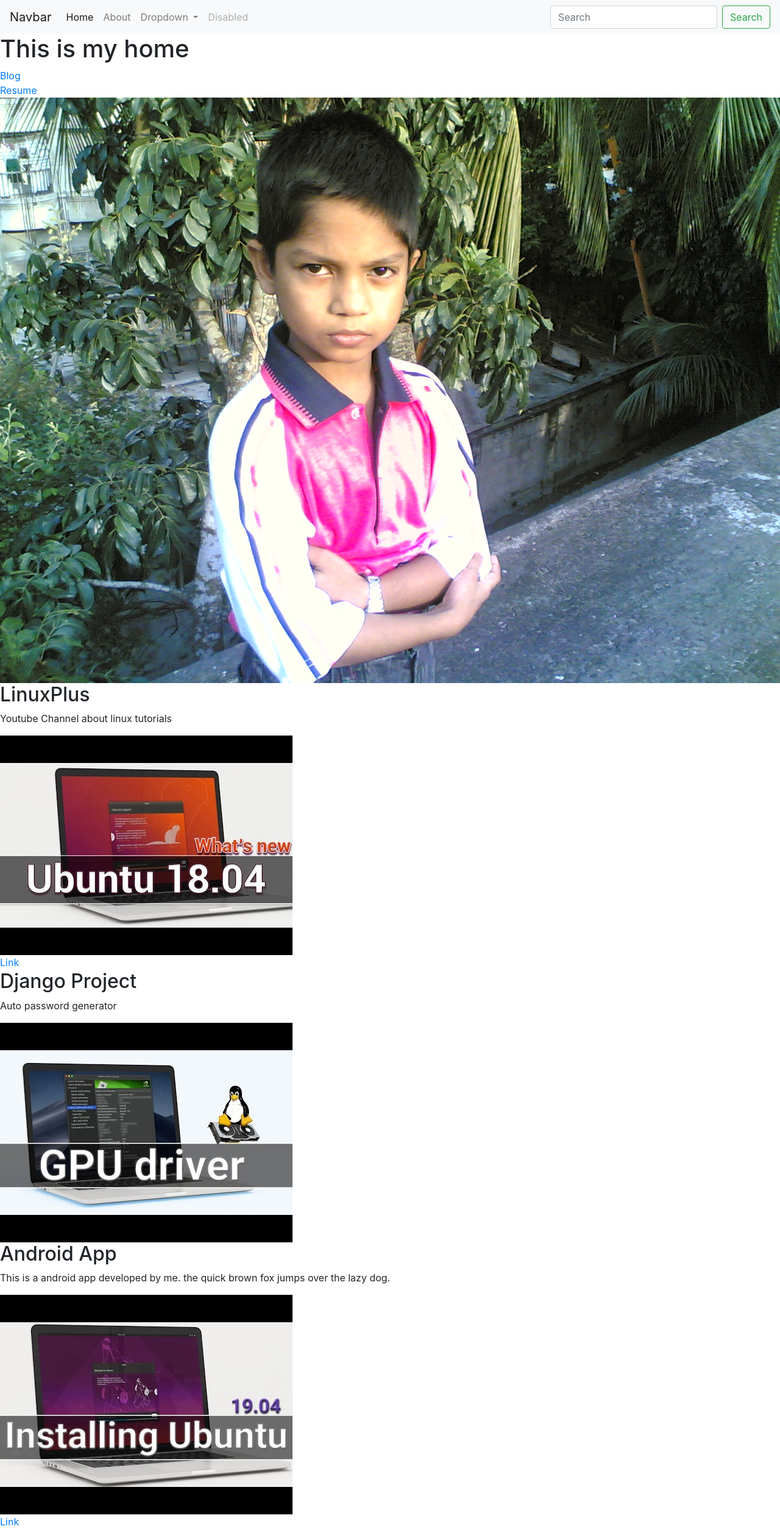
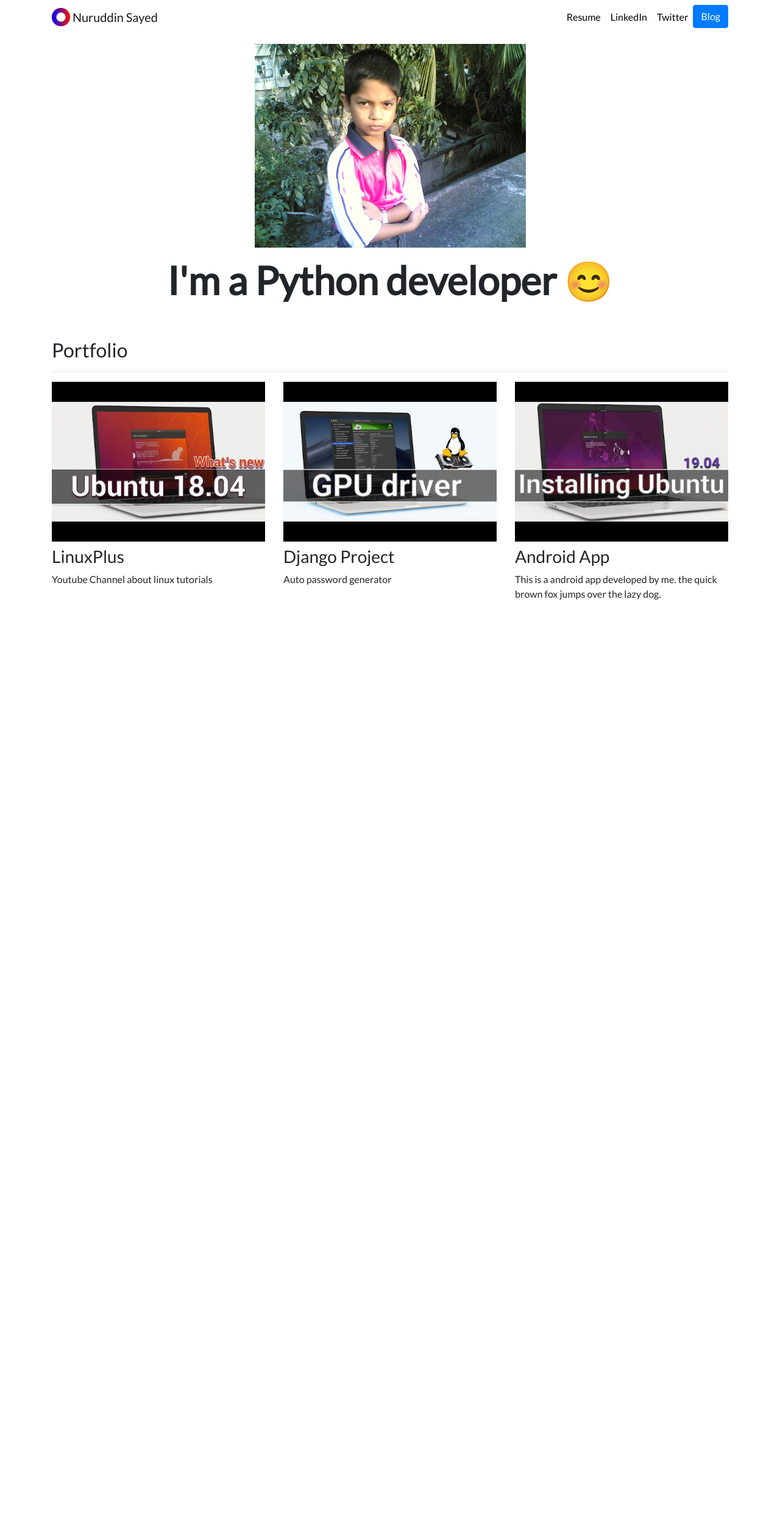
Before and after one commit to PythonDjangoJavascript/personal_portfolio, a Django app: page / in a window 1280 px wide. Shown: the whole page at 61% size. After the commit the page ends 983 px from the top, so only its background shows below. Run offline with Django 3.2, Linux system fonts and the light colour scheme; data comes from the database, SQL or seed files in the repository; both versions use the stored data as it was after the commit; some libraries are stand-ins or nearby versions.

Commit message:
polished with bootstrap

```diff
--- /dev/null
+++ b/portfolio/static/portfolio/custom.css
@@ -0,0 +1,24 @@
+.navbar-nav .nav-link {
+    color: rgba(0,0,0,1) !important;
+}
+
+.navbar-nav .nav-link:hover {
+    color: rgba(0,0,0,.5) !important;
+}
+
+body {
+    font-family: 'Lato', sans-serif;
+}
+
+#blogtitle {
+    font-size: 6rem;
+}
+
+@media (min-width: 992px) {
+    #hometext {
+        font-size: 4rem;
+    }
+    #blogdetailtitle {
+        font-size: 5rem;
+    }
+}
--- a/portfolio/templates/portfolio/base.html
+++ b/portfolio/templates/portfolio/base.html
@@ -1,58 +1,62 @@
+{% load static %}
 <!doctype html>
 <html lang="en">
+
 <head>
   <!-- Required meta tags -->
   <meta charset="utf-8">
   <meta name="viewport" content="width=device-width, initial-scale=1, shrink-to-fit=no">
 
   <!-- Bootstrap CSS -->
-    <link rel="stylesheet" href="https://stackpath.bootstrapcdn.com/bootstrap/4.5.0/css/bootstrap.min.css" integrity="sha384-9aIt2nRpC12Uk9gS9baDl411NQApFmC26EwAOH8WgZl5MYYxFfc+NcPb1dKGj7Sk" crossorigin="anonymous">
+  <link rel="stylesheet" href="https://stackpath.bootstrapcdn.com/bootstrap/4.4.1/css/bootstrap.min.css" integrity="sha384-Vkoo8x4CGsO3+Hhxv8T/Q5PaXtkKtu6ug5TOeNV6gBiFeWPGFN9MuhOf23Q9Ifjh" crossorigin="anonymous">
 
-    <nav class="navbar navbar-expand-lg navbar-light bg-light">
-      <a class="navbar-brand" href="#">Navbar</a>
-      <button class="navbar-toggler" type="button" data-toggle="collapse" data-target="#navbarSupportedContent" aria-controls="navbarSupportedContent" aria-expanded="false" aria-label="Toggle navigation">
+  <link rel="stylesheet" href="{% static "portfolio/custom.css" %}">
+
+  <link href="https://fonts.googleapis.com/css?family=Lato&display=swap" rel="stylesheet">
+
+  <link rel="icon" type="image/png" href="{% static "portfolio/Logo.png" %}">
+
+  <title>Nuruddin Sayed</title>
+</head>
+
+<body>
+
+  <nav id="topNav" class="navbar navbar-expand-md navbar-light">
+    <div class="container">
+      <a class="navbar-brand" href="{% url 'home' %}">
+        <img src="{% static "portfolio/Logo.png" %}" width="30" height="30" class="d-inline-block align-top" alt="Sayed's Logo">
+        <span>Nuruddin Sayed</span>
+      </a>
+      <button class="navbar-toggler" type="button" data-toggle="collapse" data-target="#navbarNav" aria-controls="navbarNav" aria-expanded="false" aria-label="Toggle navigation">
         <span class="navbar-toggler-icon"></span>
       </button>
-
-      <div class="collapse navbar-collapse" id="navbarSupportedContent">
-        <ul class="navbar-nav mr-auto">
-          <li class="nav-item active">
-            <a class="nav-link" href="#">Home <span class="sr-only">(current)</span></a>
+      <div class="collapse navbar-collapse text-center" id="navbarNav">
+        <ul class="navbar-nav ml-auto">
+          <li class="nav-item">
+            <a class="nav-link" href="{% static "portfolio/resume.pdf" %}">Resume</a>
           </li>
           <li class="nav-item">
-            <a class="nav-link" href="#">About</a>
-          </li>
-          <li class="nav-item dropdown">
-            <a class="nav-link dropdown-toggle" href="#" id="navbarDropdown" role="button" data-toggle="dropdown" aria-haspopup="true" aria-expanded="false">
-              Dropdown
-            </a>
-            <div class="dropdown-menu" aria-labelledby="navbarDropdown">
-              <a class="dropdown-item" href="#">Action</a>
-              <a class="dropdown-item" href="#">Another action</a>
-              <div class="dropdown-divider"></div>
-              <a class="dropdown-item" href="#">Something else here</a>
-            </div>
+            <a class="nav-link" href="https://www.linkedin.com/in/nuruddinsayeed/" target="_blank">LinkedIn</a>
           </li>
           <li class="nav-item">
-            <a class="nav-link disabled" href="#" tabindex="-1" aria-disabled="true">Disabled</a>
+            <a class="nav-link" href="https://web.facebook.com/nuruddinsayeed" target="_blank">Twitter</a>
+          </li>
+          <li>
+            <a role="button" href="{% url 'blog:all_blogs' %}" class="btn btn-primary">Blog</a>
           </li>
         </ul>
-        <form class="form-inline my-2 my-lg-0">
-          <input class="form-control mr-sm-2" type="search" placeholder="Search" aria-label="Search">
-          <button class="btn btn-outline-success my-2 my-sm-0" type="submit">Search</button>
-        </form>
+      </div>
     </div>
   </nav>
-  </head>
-  <body>
-
-    {% block content %} {% endblock %}
-
+  <div class="container">
+    {% block content %}{% endblock %}
+  </div>
 
   <!-- Optional JavaScript -->
   <!-- jQuery first, then Popper.js, then Bootstrap JS -->
-    <script src="https://code.jquery.com/jquery-3.5.1.slim.min.js" integrity="sha384-DfXdz2htPH0lsSSs5nCTpuj/zy4C+OGpamoFVy38MVBnE+IbbVYUew+OrCXaRkfj" crossorigin="anonymous"></script>
+  <script src="https://code.jquery.com/jquery-3.4.1.slim.min.js" integrity="sha384-J6qa4849blE2+poT4WnyKhv5vZF5SrPo0iEjwBvKU7imGFAV0wwj1yYfoRSJoZ+n" crossorigin="anonymous"></script>
   <script src="https://cdn.jsdelivr.net/npm/popper.js@1.16.0/dist/umd/popper.min.js" integrity="sha384-Q6E9RHvbIyZFJoft+2mJbHaEWldlvI9IOYy5n3zV9zzTtmI3UksdQRVvoxMfooAo" crossorigin="anonymous"></script>
-    <script src="https://stackpath.bootstrapcdn.com/bootstrap/4.5.0/js/bootstrap.min.js" integrity="sha384-OgVRvuATP1z7JjHLkuOU7Xw704+h835Lr+6QL9UvYjZE3Ipu6Tp75j7Bh/kR0JKI" crossorigin="anonymous"></script>
+  <script src="https://stackpath.bootstrapcdn.com/bootstrap/4.4.1/js/bootstrap.min.js" integrity="sha384-wfSDF2E50Y2D1uUdj0O3uMBJnjuUD4Ih7YwaYd1iqfktj0Uod8GCExl3Og8ifwB6" crossorigin="anonymous"></script>
 </body>
+
 </html>
--- a/portfolio/templates/portfolio/home.html
+++ b/portfolio/templates/portfolio/home.html
@@ -1,26 +1,40 @@
-{% extends 'portfolio/base.html' %}
+{% extends "portfolio/base.html" %}
+
+{% load static %}
+
 {% block content %}
 
-    <h1>This is my home</h1>
+<div class="row justify-content-center my-3">
+  <div class="col-5">
+    <img src="{% static 'portfolio/sayed.jpg' %}" alt="Profile Picture" class="img-fluid">
+  </div>
+</div>
 
-    <a href="{% url 'blog:all_blogs' %}">Blog</a>
-    <br>
+<div class="row justify-content-center mb-3">
+  <div class="col-md-9 text-center">
+    <h3 id="hometext" class="font-weight-bold">I'm a Python developer 😊</h3>
+  </div>
+</div>
 
-    {% load static %}
-    <a href="{% static 'portfolio/Resume.pdf' %}">Resume</a>
-    <img src="{% static 'portfolio/sayed.jpg' %}" alt="Profile Picture">
-
-
-    {% for project in projects %}
-
-    <h2>{{ project.title }}</h2>
-    <p>{{ project.description }}</p>
-    <img src="{{ project.image.url }}" alt="">
+<h2 class="mt-5">Portfolio</h2>
+<hr>
+<div class="row">
+  {% for project in projects %}
+  <div class="col-lg-4 col-md-6">
 
     {% if project.url %}
-    <br><a href="{{ project.url }}">Link</a>
+    <a href="{{ project.url }}">
+      <img src="{{ project.image.url }}" class="img-fluid mb-2">
+    </a>
+    {% else %}
+
+    <img src="{{ project.image.url }}" class="img-fluid mb-2">
     {% endif %}
+    <h3>{{ project.title }}</h3>
+    <p>{{ project.description }}</p>
 
-    {% endfor %}
+  </div>
+  {% endfor %}
+</div>
 
 {% endblock %}
```
Also changed, not shown: blog/templates/blog/all_blogs.html (+12 -5 lines), blog/templates/blog/detail.html (+6 -2 lines), db.sqlite3, media/portfolio/images/hqdefault.jpg (added), media/portfolio/images/hqdefault_1.jpg (added), media/portfolio/images/hqdefault_2.jpg (added), portfolio/static/portfolio/Logo.png (added). Lines whose indentation alone changed are shown as unchanged.
